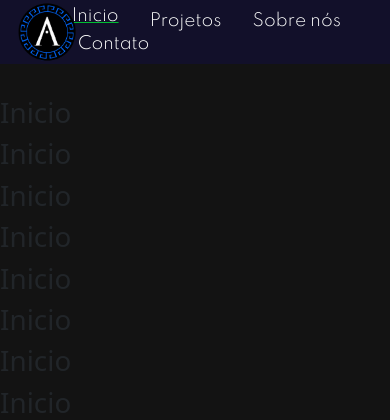
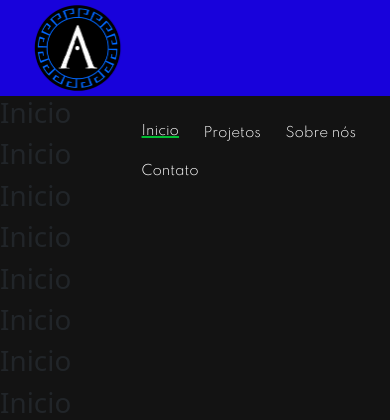
Before and after one commit to leandroSalesCotrim/Projetos-programacao-Web, a PHP site: page / in a window 390 px wide. Shown: the top 420 px of the page. Run offline with PHP 8.4, Linux system fonts and the light colour scheme.

Commit message:
arrumei o tamanho do menu e das divs e acrescentei o botão de subir a pagina
modifiquei o tamanho do menu e deixei mais responsivo para mobile, também acrescentei o botão de subir a pagina + animações ao utilizar o scroll da pagina

```diff
--- a/Sem-nome/css/style.css
+++ b/Sem-nome/css/style.css
@@ -4,15 +4,15 @@
 
 /*Menu*/
 #divMenu{
-    background-color:#1802db1e;
+    background-color:#1802db;
     position: fixed;
     width: 100%;
-    height: 4em;
+    height: 6em;
 }
 #divLogo{
     height: 100%;
-    width: 8%;
-    margin-left: 4%;
+    width: 6em;
+    margin-left: 8%;
     float: left;
     position: relative;
 }
@@ -22,49 +22,49 @@
 }
 
 #divLink{
-    width:80%;
-    height: 100%;
-    float: left;
+    width:70%;
+    height: auto;
+    float: right;
 
 }
 .linkInicio  {
     color: white;
-    margin-top: 1.8%;
-    margin-left: 8%;
+    margin-left: 9%;
+    margin-top: 2em;
     float: left;
     text-decoration: none;
     font-family: 'Spartan', sans-serif;
-    font-size: 0.6em;
+    font-size: 0.48em;
 }
  .linkContato   {
     color: white;
-    margin-left: 10%;
-    margin-top: 1%;
+    margin-top: 1.6em;
+    float: left;
+    padding-left: 9%;
+    text-decoration: none;
+    text-decoration-color: rgba(0, 0, 0, 0);
+    font-family: 'Spartan', sans-serif;
+    font-size: 0.48em;
+}
+ .linkSobre   {
+    color: white;
+    margin-top: 1.6em;
+    padding-left: 9%;
     float: left;
     text-decoration: none;
     text-decoration-color: rgba(0, 0, 0, 0);
     font-family: 'Spartan', sans-serif;
-    font-size: 0.6em;
+    font-size: 0.48em;
 }
- .linkSobre   {
+ .linkProjeto   {
     color: white;
-    margin-left: 10%;
-    margin-top: 1%;
+    margin-top: 1.6em;
+    padding-left: 9%;
     float: left;
     text-decoration: none;
     text-decoration-color: rgba(0, 0, 0, 0);
     font-family: 'Spartan', sans-serif;
-    font-size: 0.6em;
-}
- .linkProjeto   {
-    color: white;
-    margin-left: 10%;
-    margin-top: 1%;
-    float: left;
-    text-decoration: none;
-    text-decoration-color: rgba(0, 0, 0, 0);
-    font-family: 'Spartan', sans-serif;
-    font-size: 0.6em;
+    font-size: 0.48em;
 }
  .linkInicio:hover{
     color:white;
@@ -79,16 +79,33 @@
  .linkContato:hover{
     color:white;
 }
+/*Formatação do botão de subir a pagina*/
+#btnTop{
+    position: fixed;
+    bottom: 10%;
+    right: 4%;
+    border: none;
+    border-radius: 50%;
+    background-color: #00BD32;
+    outline: none;
+    width: 4em;
+    height: 4em;
+    display: none;
+}
+#imgBtnTop{
+    width: 60%;
+    height: 60%;
+}
 
-
+  }
 /*Formatação do Scroll*/
 ::-webkit-scrollbar-track {
     background-color:#8A0005;
 }
 ::-webkit-scrollbar {
     width: 7px;
-    background: black;
+    background: #3D1214;
 }
 ::-webkit-scrollbar-thumb {
-    background: #3D1214;
+    background: #8A0005;
 }
--- a/Sem-nome/index.html
+++ b/Sem-nome/index.html
@@ -14,6 +14,8 @@
     <!-- Js utlizado -->
     <script src="https://code.jquery.com/jquery-3.3.1.slim.min.js" integrity="sha384-q8i/X+965DzO0rT7abK41JStQIAqVgRVzpbzo5smXKp4YfRvH+8abtTE1Pi6jizo" crossorigin="anonymous"></script>
     <script src="js/main.js"></script>
+
+    <link rel="stylesheet" href="https://cdnjs.cloudflare.com/ajax/libs/animate.css/4.1.1/animate.min.css"/>
 </head>
 <body id="body">
 
@@ -22,21 +24,21 @@
             <div id="divMenu">
 
                 <div id="divLogo">
-                    <img id="logo"src="img/ArisLogo-Leandro.png">
+                    <img  id="logo" src="img/ArisLogo-Leandro.png">
                 </div>
 
                 <div id="divLink">
-                    <h1><a href="" class="linkInicio">Inicio</a></h1>
-                    <h1><a href="" class="linkProjeto">Projetos</a></h1>
-                    <h1><a href="" class="linkSobre">Sobre nós</a></h1>
-                    <h1><a href="" class="linkContato">Contato</a></h1>
+                    <h1><a href="#inicioSec" id="linkInicio" class="linkInicio">Inicio</a></h1>
+                    <h1><a href="#projetosSec" id="linkProjeto" class="linkProjeto">Projetos</a></h1>
+                    <h1><a href="#sobreSec" id="linkSobre" class="linkSobre">Sobre nós</a></h1>
+                    <h1><a href="#contatoSec" id="linkContato" class="linkContato">Contato</a></h1>
                 </div>
 
             </div>
 
     </header>
 
-    <section id="inicioSec" >
+    <section id="inicioSec">
         <br><br><br><br>
             <h1>Inicio</h1>
             <h1>Inicio</h1>
@@ -174,7 +176,6 @@
             <h1>Contatos</h1>
             <h1>Contatos</h1>
         </section>
-
-
+<button id="btnTop" onclick="subir()" class="btn animate__backInRight"><img id="imgBtnTop"src="img/btnTop.png"></button>
 </body>
 </html>
--- a/Sem-nome/js/main.js
+++ b/Sem-nome/js/main.js
@@ -1,37 +1,76 @@
 $(window).on("scroll touchmove", function() {
-
 
     if ($(document).scrollTop() >= $("#inicioSec").position().top) {
         $('.linkInicio').css('text-decoration-line', 'underline');
         $('.linkInicio').css('text-decoration-color', '#00BD32');
+        $('.linkInicio').css('text-decoration-thickness', '13%');
         $('.linkProjeto').css('text-decoration', 'none');
         $('.linkSobre').css('text-decoration', 'none');
         $('.linkContato').css('text-decoration', 'none');
-
       }
 
     if ($(document).scrollTop() >= $("#projetosSec").position().top) {
       $('.linkProjeto').css('text-decoration-line', 'underline');
       $('.linkProjeto').css('text-decoration-color', '#00BD32');
+      $('.linkProjeto').css('text-decoration-thickness', '13%');
       $('.linkInicio').css('text-decoration', 'none');
       $('.linkSobre').css('text-decoration', 'none');
       $('.linkContato').css('text-decoration', 'none');
+    }
 
-    }
     if ($(document).scrollTop() >= $("#sobreSec").position().top) {
         $('.linkSobre').css('text-decoration-line', 'underline');
         $('.linkSobre').css('text-decoration-color', '#00BD32');
+        $('.linkSobre').css('text-decoration-thickness', '13%');
         $('.linkInicio').css('text-decoration', 'none');
         $('.linkProjeto').css('text-decoration', 'none');
         $('.linkContato').css('text-decoration', 'none');
+      }
 
-      }
       if ($(document).scrollTop() >= $("#contatoSec").position().top) {
         $('.linkContato').css('text-decoration-line', 'underline');
         $('.linkContato').css('text-decoration-color', '#00BD32');
+        $('.linkContato').css('text-decoration-thickness', '13%');
         $('.linkInicio').css('text-decoration', 'none');
         $('.linkSobre').css('text-decoration', 'none');
         $('.linkProjeto').css('text-decoration', 'none');
-
       }
   });
+
+  window.onscroll = function(){
+    scroll();
+  }
+
+  function scroll(){
+    let btnTop = document.getElementById("btnTop");
+    let divMenu = document.getElementById("divMenu");
+    let linkInicio = document.getElementById("linkInicio");
+    let linkProjeto = document.getElementById("linkProjeto");
+    let linkSobre = document.getElementById("linkSobre");
+    let linkContato = document.getElementById("linkContato");
+    if(document.documentElement.scrollTop > 50){
+      btnTop.style.display = "block";
+      btnTop.style.animationDuration = "0.7s";
+      divMenu.style.transition = "0.3s";
+      divMenu.style.backgroundColor = "#1802db1e";
+      divMenu.style.height = "4em";
+      linkInicio.style.marginTop= "1em"
+      linkProjeto.style.marginTop= "0.60em";
+      linkSobre.style.marginTop= "0.60em";
+      linkContato.style.marginTop= "0.60em";
+
+    }else{
+      btnTop.style.display = "none";
+      divMenu.style.transition = "0.7s";
+      divMenu.style.backgroundColor = "#1802db";
+      divMenu.style.height = "6em";
+      linkInicio.style.marginTop= "2em"
+      linkProjeto.style.marginTop= "1.6em";
+      linkSobre.style.marginTop= "1.6em";
+      linkContato.style.marginTop= "1.6em";
+      //0.60 e 1em
+    }
+  }
+  function subir(){
+    document.documentElement.scrollTop = 0 ;
+  }
```
Also changed, not shown: Sem-nome/img/ArisLogo3.jpg (added), Sem-nome/img/btnTop.png (added), Sem-nome/img/irisLogo.png (added), Sem-nome/img/irisLogo2.png (added).
